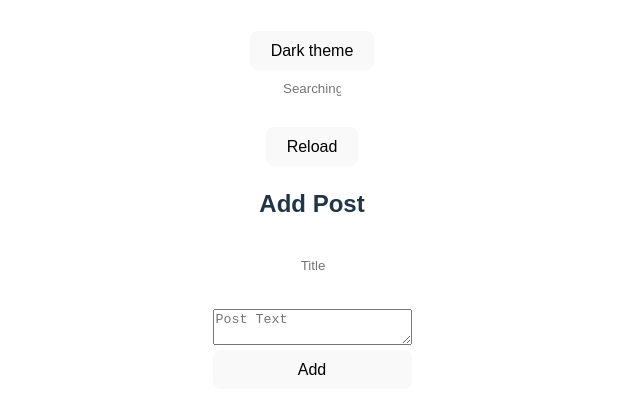
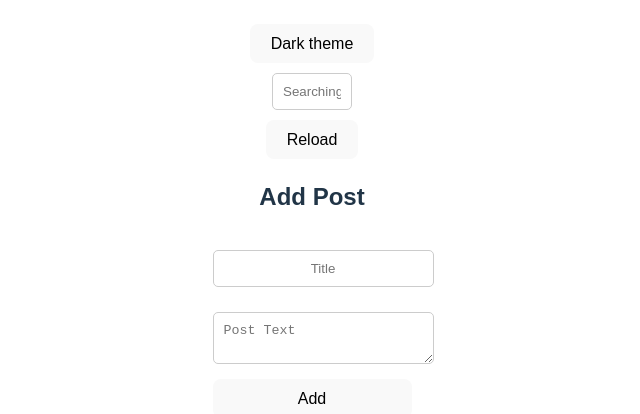
Before and after one commit to AleksandrKompanetc/react-typescript-vite-app, a React (Vite) app in the folder my-app/: page / in a window 1280 px wide. Shown: the part 173-587 px from the top of the page, without its empty margins (348-988 px from the left). Built offline with nearby package versions, Linux system fonts and the light colour scheme; no server answers.

Commit message:
added styles for input and textarea

```diff
--- a/my-app/src/App.css
+++ b/my-app/src/App.css
@@ -153,3 +153,11 @@ h1 {
   background-color: #121212;
   color: #ffffff;
 }
+
+.search-input, .add-post-input, .add-post-text {
+  width: 100%;
+  padding: 10px;
+  margin: 10px 0;
+  border: 1px solid #ccc;
+  border-radius: 5px;
+}
```
